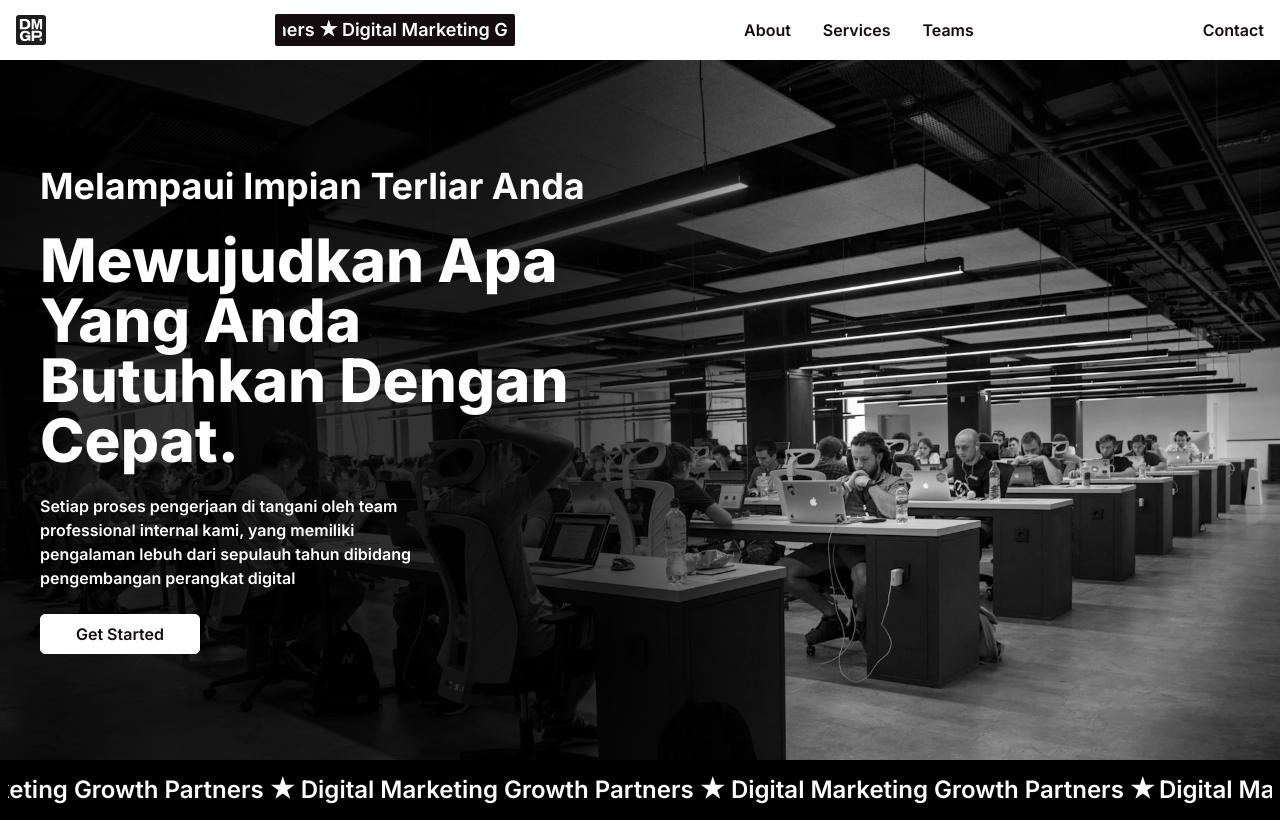
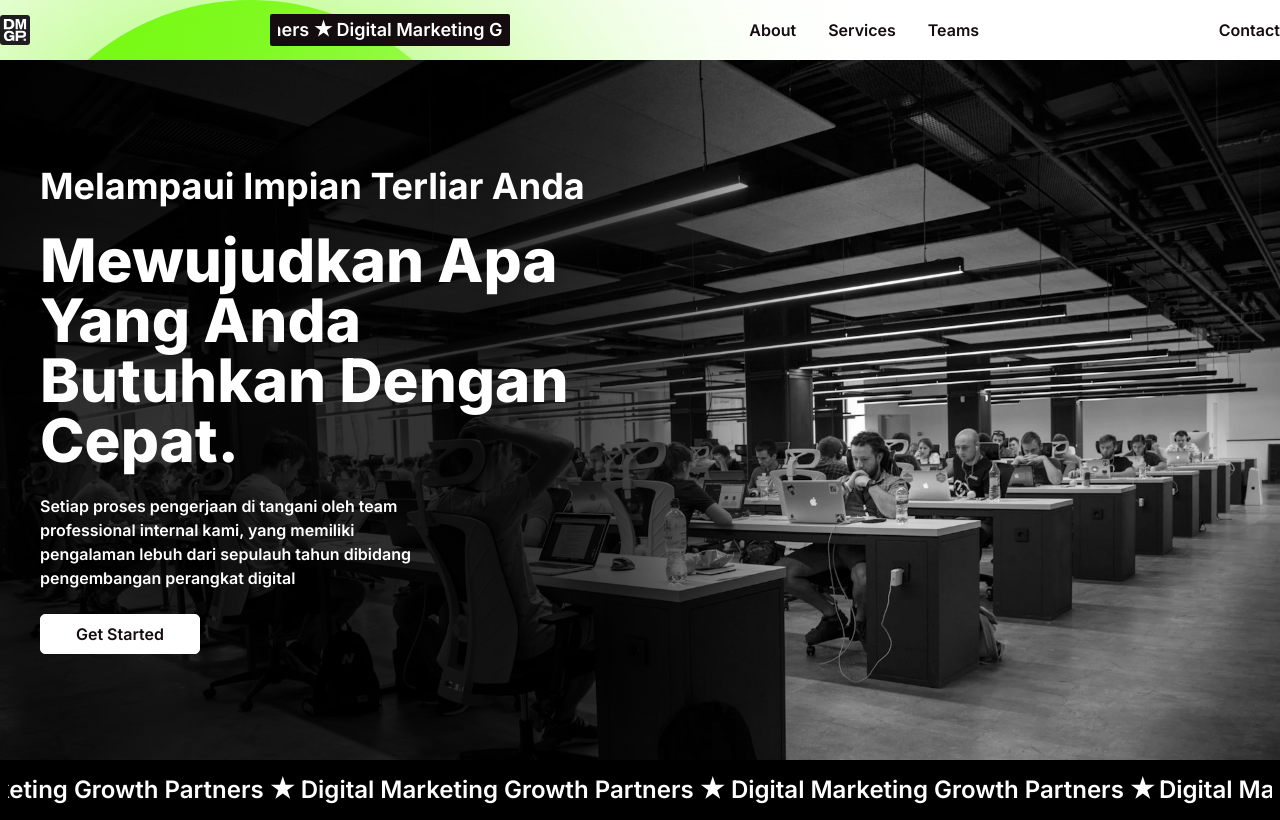
Before and after one commit to AlfianChabib/company-profile-next, a Next.js app: page / in a window 1280 px wide. Built offline with nearby package versions, Linux system fonts and the light colour scheme; a web font is replaced by a local one.

Commit message:
feat: sticky cursor

```diff
--- a/src/app/contact/page.js
+++ b/src/app/contact/page.js
@@ -1,10 +1,12 @@
 import Button from "@/components/Button";
 import Footer from "@/components/Footer";
 import Heading from "@/components/Heading";
+import Navbar from "@/components/Navbar";
 
 export default function page() {
   return (
     <main className="container">
+      <Navbar />
       <Heading text="Contact" />
       <section className="flex relative w-full h-[500px] items-center px-20 gap-10 justify-center border-b-2 border-dark">
         <div className="flex flex-col flex-1 gap-6 text-6xl font-black">
--- a/src/app/globals.css
+++ b/src/app/globals.css
@@ -14,12 +14,25 @@
   width: 0px;
 }
 
+.sticky-cursor {
+  width: 500px;
+  height: 500px;
+  background: #6df901;
+  border-radius: 50%;
+  position: absolute;
+  /* z-index: -1; */
+}
+
 html {
   scroll-behavior: smooth;
 }
 
 body {
   @apply bg-light text-dark;
+}
+
+main {
+  @apply bg-light bg-transparent backdrop-blur-[150px] z-10;
 }
 
 .hero-img {
--- a/src/app/layout.js
+++ b/src/app/layout.js
@@ -1,6 +1,7 @@
 import { Inter } from "next/font/google";
 import "./globals.css";
 import Navbar from "@/components/Navbar";
+import StickyCursor from "@/components/StickyCursor";
 
 const inter = Inter({ subsets: ["latin"] });
 
@@ -13,7 +14,7 @@ export default function RootLayout({ children }) {
   return (
     <html lang="en">
       <body className={inter.className}>
-        <Navbar />
+        <StickyCursor />
         {children}
       </body>
     </html>
--- a/src/app/page.js
+++ b/src/app/page.js
@@ -1,11 +1,13 @@
 import Button from "@/components/Button";
 import HeroSwiper from "@/components/HeroSwiper";
+import Navbar from "@/components/Navbar";
 import TextSlider from "@/components/TextSlider";
 import Link from "next/link";
 
 export default function Home() {
   return (
     <main className="container">
+      <Navbar />
       <section
         id="home"
         className="flex relative w-full h-[700px] justify-center"
--- a/src/components/Navbar.jsx
+++ b/src/components/Navbar.jsx
@@ -25,7 +25,7 @@ export default function Navbar() {
     requestAnimationFrame(animation);
   };
   return (
-    <nav className="container flex w-full h-nav justify-between items-center bg-light px-4">
+    <nav className="container flex w-full h-nav justify-between items-center bg-lightl">
       <Link href="/">
         <Image src={logo} alt="logo" className="w-max" />
       </Link>
--- /dev/null
+++ b/src/components/StickyCursor.jsx
@@ -0,0 +1,39 @@
+"use client";
+import { motion, useMotionValue, useSpring } from "framer-motion";
+import { useEffect } from "react";
+
+export default function StickyCursor() {
+  const cursorSize = 500;
+  const mouse = {
+    x: useMotionValue(0),
+    y: useMotionValue(0),
+  };
+
+  const manageMouseMove = (e) => {
+    const { clientX, clientY } = e;
+    mouse.x.set(clientX - cursorSize / 2);
+    mouse.y.set(clientY - cursorSize / 2);
+  };
+
+  const smoothOptions = { damping: 20, stiffness: 80, mass: 0.5 };
+  const smoothMouse = {
+    x: useSpring(mouse.x, smoothOptions),
+    y: useSpring(mouse.y, smoothOptions),
+  };
+
+  useEffect(() => {
+    window.addEventListener("mousemove", manageMouseMove);
+    return () => {
+      window.removeEventListener("mousemove", manageMouseMove);
+    };
+  });
+
+  return (
+    <div className="container overflow-hidden">
+      <motion.div
+        className="sticky-cursor"
+        style={{ left: smoothMouse.x, top: smoothMouse.y }}
+      ></motion.div>
+    </div>
+  );
+}
```
